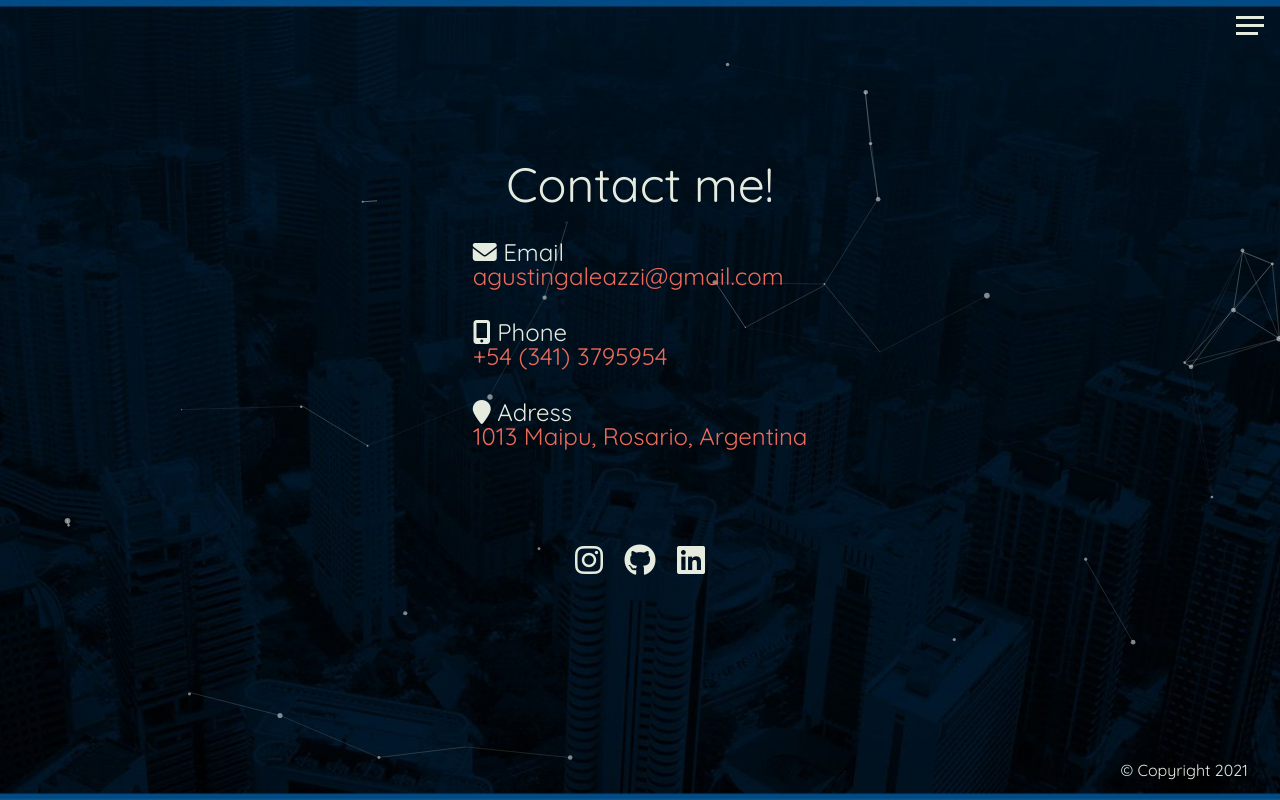
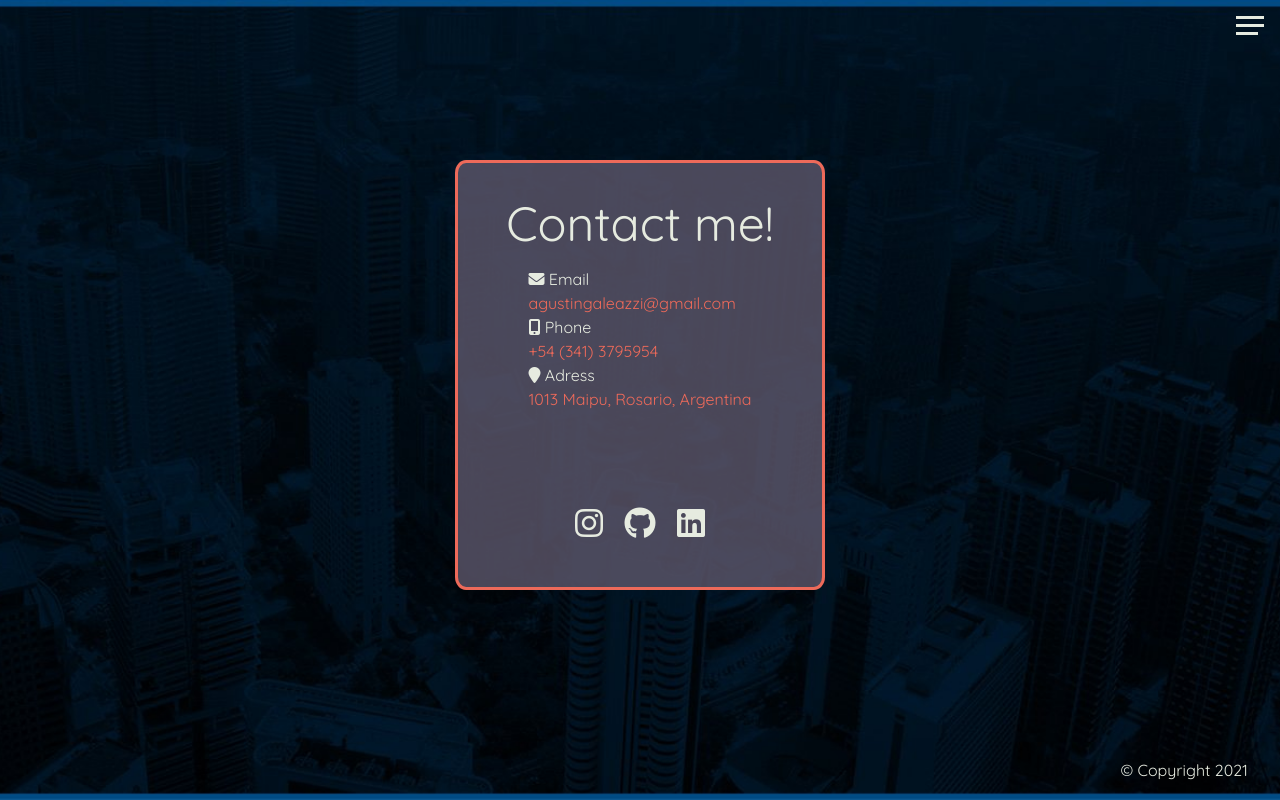
Before and after one commit to agustingalaxie/agustingaleazzi, a plain HTML site: page contact.html in a window 1280 px wide. Drawn offline with nearby package versions, Linux system fonts and the light colour scheme.

Commit message:
contact page, new project added, icons removed from home
having a few problems with particles(they didnt let the user hover and click on the links), so for now i deleted them from the contact page, and deleted the links from the homepage(probably permanent).

```diff
--- a/contact.html
+++ b/contact.html
@@ -44,9 +44,10 @@
             </ul>
         </nav>
     </header>
+    <div id="particles-js"></div>
     <main class="main-contact">
-        <div id="particles-js"></div>
         <section class="contact">
+            <div class="info">
             <h2>Contact me!</h2>
             <div class="contact__list">
                 <div class="contact__email">
@@ -74,6 +75,7 @@
                     <i class="fab fa-linkedin fa-x2"></i>
                 </a>
             </div>
+        </div>
             <footer> &copy; Copyright 2021 </footer>
         </section>
     </main>
--- a/scss/_contact.scss
+++ b/scss/_contact.scss
@@ -2,16 +2,28 @@
     background: url('../img/model-1.jpg') center;
     background-size: cover;
     z-index: -2;
-    position: relative;
+    //position: relative;
 }
 .contact {
-    height: 100%;
-    padding-top: 20vh;
+
     overflow: hidden;
     display: flex;
     flex-direction: column;
     align-items: center;
     z-index: 1;
+}
+.info{
+    height: 40%;
+    margin-top: 20vh;
+    padding: 3em;
+    z-index: 1;
+    display: flex;
+    flex-direction: column;
+    align-items: center;
+    line-height: 1.5rem;
+    background-color: rgba($primary-color, 0.8);
+    border: 3px solid $secondary-color;
+    border-radius: 3%;
     h2{
         font-size: 3rem;
         margin-bottom: 2rem;
@@ -26,6 +38,17 @@
         position: initial;
         margin-top: 6rem;
         font-size: 2rem;
+        bottom: 1rem;
+        left: 1rem;
+
+        cursor: pointer;
+        a {
+            padding: 0.4rem;
+            @include transition-ease;
+            &:hover {
+                color: $secondary-color;
+            }
+        }
     }
 }
 
--- a/scss/_projects.scss
+++ b/scss/_projects.scss
@@ -40,7 +40,7 @@
         h6 {
             margin: 0.3rem 0;
         }
-    }
+
     &__item {
         position: relative;
         width: 100%;
@@ -48,6 +48,7 @@
         padding: 0.4rem;
         border-bottom: 3px solid $secondary-color;
         cursor: pointer;
+        margin-bottom: 3rem;
         img{
             width: 100%;
         }
@@ -72,7 +73,11 @@
                 opacity: 1;
             }
         }
+        &:last-child{
+            margin-bottom: 4rem;
+        }
     }
+}
     &__btns{
         position: absolute;
         top: 0;
--- a/scss/main.scss
+++ b/scss/main.scss
@@ -34,13 +34,14 @@ header {
     padding: 2rem;
 }
 
-main {
+/*main {
     height: 100%;
     width: 100%;
     .social-icons {
         position: fixed;
         bottom: 1rem;
         left: 1rem;
+        z-index: 22;
 
         a {
             padding: 0.4rem;
@@ -49,8 +50,29 @@ main {
                 color: $secondary-color;
             }
         }
-    }
-    footer {
+    }*/
+    main {
+        height: 100%;
+        width: 100%;
+
+        .social-icons {
+          bottom: 1rem;
+          left: 1rem;
+          cursor: pointer;
+          z-index: 99;
+            position: fixed;
+          a {
+            padding: 0.4rem;
+            @include transition-ease;
+
+            &:hover {
+              color: $secondary-color;
+            }
+          }
+        }
+      }
+
+      footer {
         font-size: 1rem;
         position: fixed;
         bottom: 0.4rem;
@@ -58,11 +80,10 @@ main {
         text-align: right;
         padding: 1rem;
         color: set-text-color($primary-color);
-    }
-}
+      }
 #particles-js{
     height: 100vh;
     width: 100%;
-    position:fixed;
-    z-index: -1;
+    position: fixed;
+    z-index: -2;
 }
```
Also changed, not shown: index.html (+7 -5 lines), projects.html (+16 -8 lines), css/main.css, img/project-4.jpg, 1 other file.
